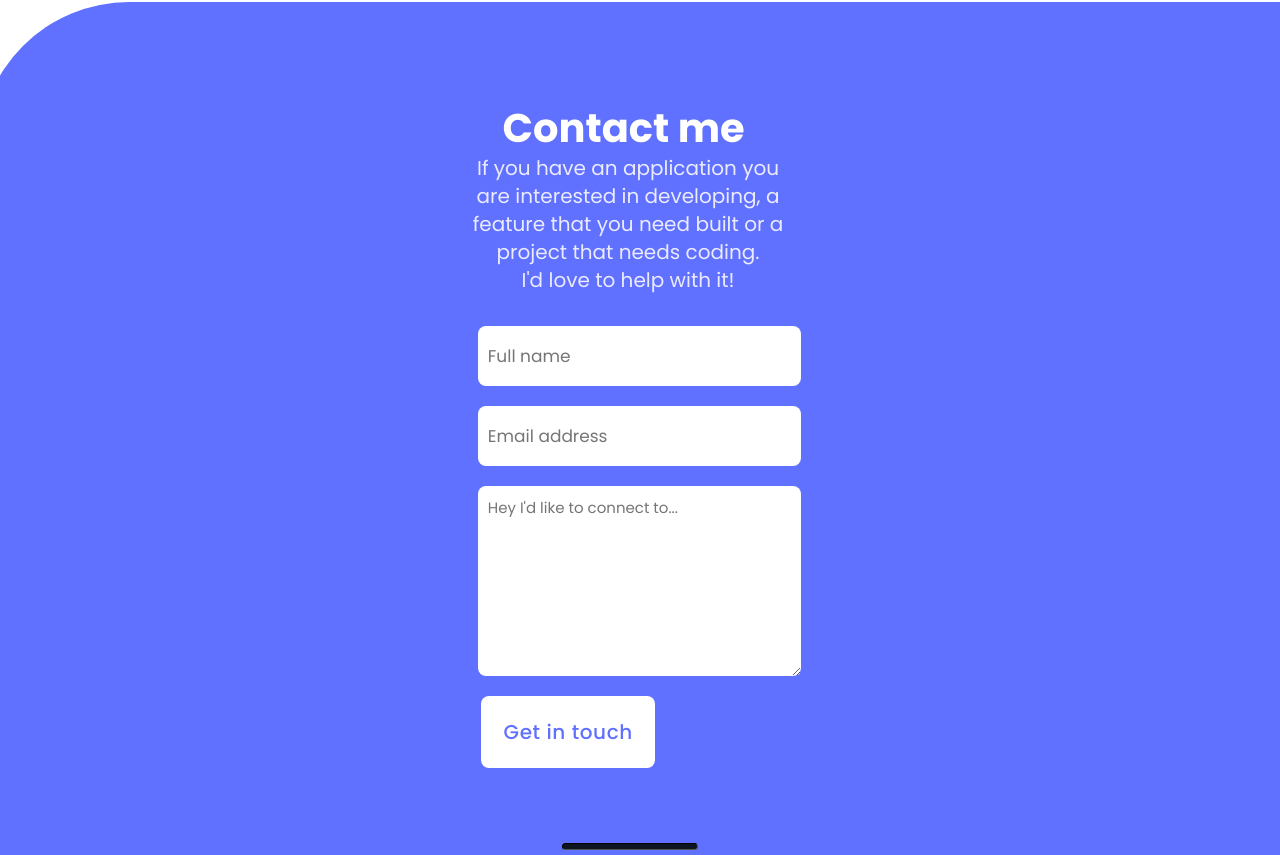
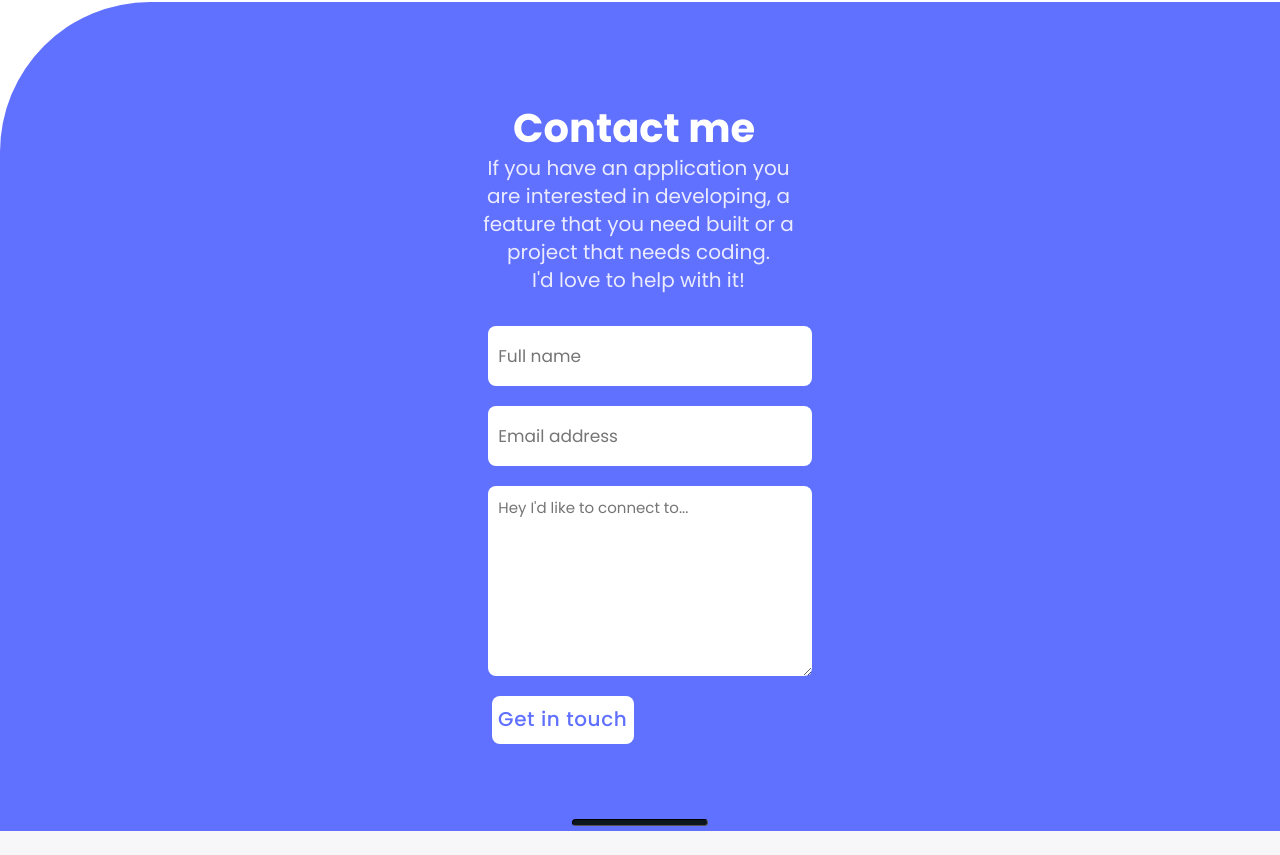
Before and after one commit to pradmon/My-Portfolio, a plain HTML site: page index.html in a window 1280 px wide. Shown: the part 5821-6676 px from the top of the page. After the commit the page ends 6652 px from the top, so only its background shows below. Drawn offline with Linux system fonts and the light colour scheme.

Commit message:
Update contact form.

```diff
--- a/style.css
+++ b/style.css
@@ -356,7 +356,6 @@ ul.list {
 
 .get-in-touch {
   margin-left: 7.4%;
-  padding: 12px 16px;
   width: 142px;
   height: 48px;
   left: 24px;
@@ -370,7 +369,7 @@ ul.list {
   font-family: "Poppins", sans-serif;
   font-size: 20px;
   font-weight: 500;
-  line-height: 24px;
+  line-height: 17px;
   letter-spacing: 0.03em;
   text-align: center;
   color: #6070ff;
@@ -546,7 +545,6 @@ ul.list {
   background-repeat: no-repeat;
   background-position: 130% 20%;
   border-radius: 150px 0 0 0;
-  margin-left: -21px;
   margin-top: 177px;
 }
 
```
